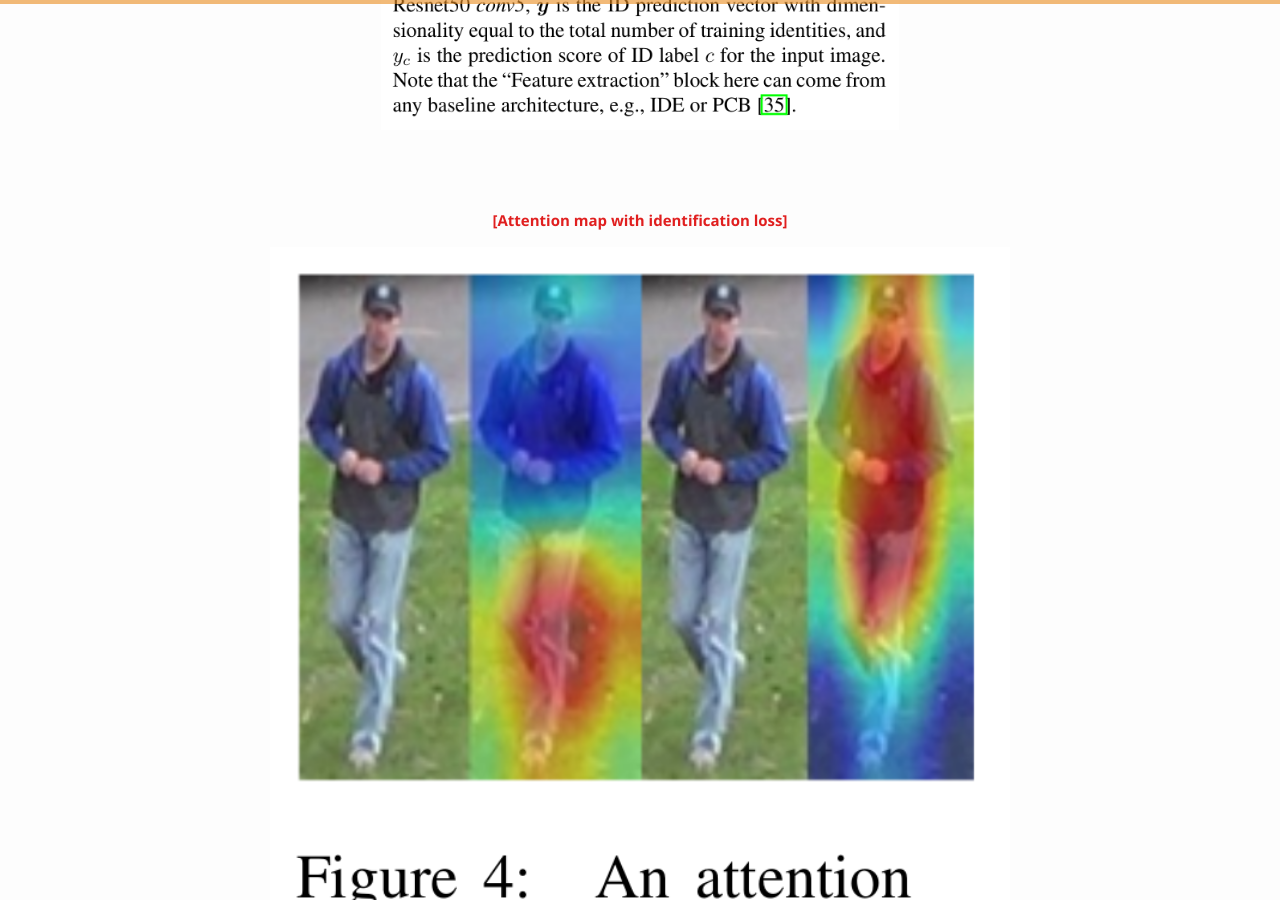
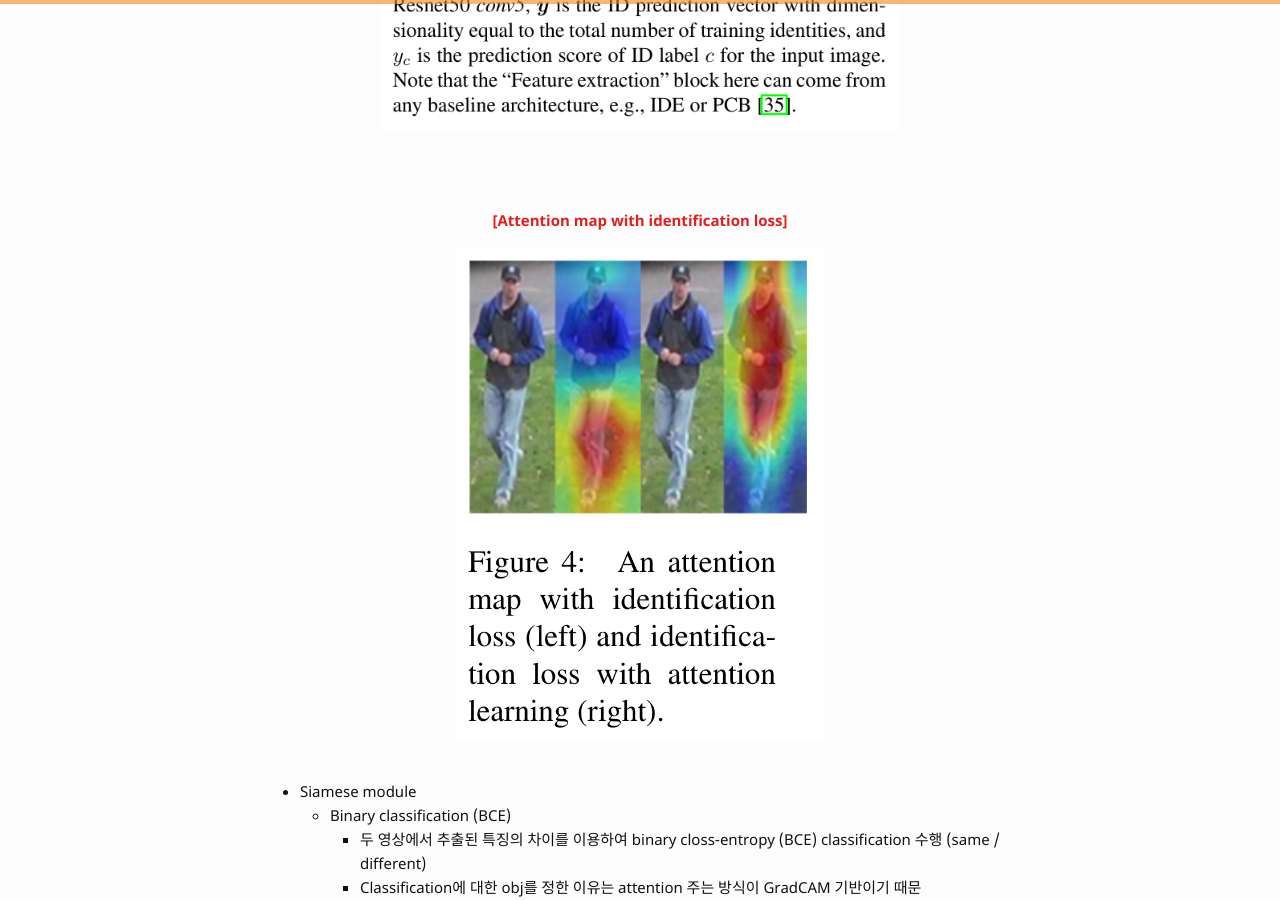
Before and after one commit to bismex/bismex.github.io, a Jekyll site: the page built from _posts/2019-06-07-CASN.md, in a window 1280 px wide and 900 px high, scrolled down 2735 px. Built offline with Jekyll 4.4.1, drawn with Linux system fonts in a browser that asks for light colours; formulas are drawn with MathJax 3.

Commit message:
Update 2019-06-07-CASN.md

```diff
--- a/_posts/2019-06-07-CASN.md
+++ b/_posts/2019-06-07-CASN.md
@@ -60,7 +60,7 @@ tags: CV re-id attention
 
 <br/>
 <p align="center" style="color: #e01f1f; font-weight: bold;">[Attention map with identification loss]</p>
-![picture]({{ '/assets/images/CASN04.png' | relative_url }}){: style="width: 100%;" class="center"}
+![picture]({{ '/assets/images/CASN04.png' | relative_url }}){: style="width: 50%;" class="center"}
 <br/>
 
 
```
